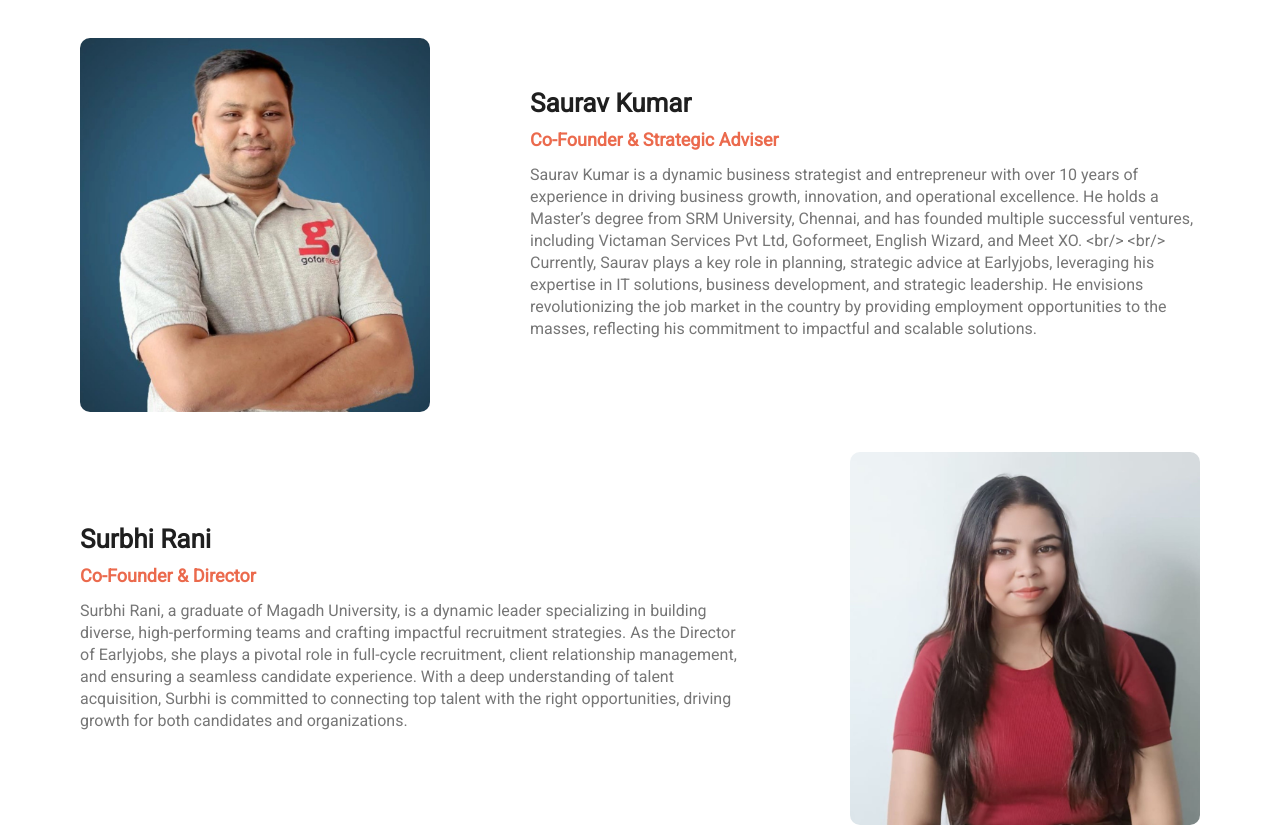
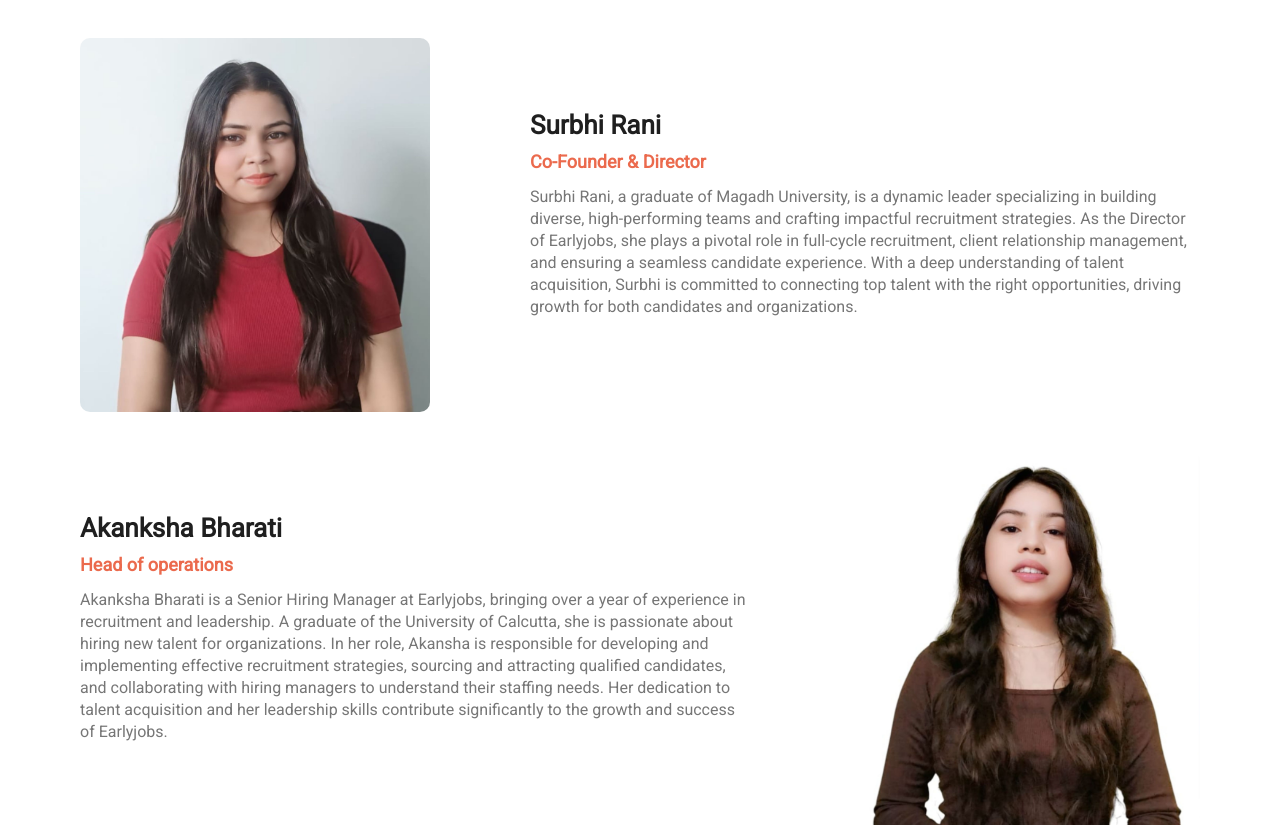
Before and after one commit to akshay-victaman/EarlyJobs, a React (Create React App) app in the folder client/: page /management in a window 1280 px wide. Shown: the part 1490-2317 px from the top of the page. Built offline with nearby package versions, Linux system fonts and the light colour scheme; no server answers.

Commit message:
Photolist arrangement Updated

```diff
--- a/client/src/pages/ManagementPage/index.jsx
+++ b/client/src/pages/ManagementPage/index.jsx
@@ -17,12 +17,7 @@ const ManagementPage = () => {
             desc: "Ravi Kumar originating from Gaya in Bihar, the Founder & Director of Earlyjobs has been a stalwart in the recruitment industry running his agency with dedication and precision. He as an overall experience of 10+ years of experience in various domains. With over a decade of experience across various domains, he has been instrumental in overseeing all operational aspects of Victaman, ensuring efficiency, growth, and strategic alignment. Ravi Prakash Kumar's leadership has been pivotal in driving the success and growth of both Earlyjobs and VictaMan Services Pvt. Ltd., contributing significantly to the recruitment industry.",
             img: '/about_us_imgs/Ravi-Prakash.jpg'
         },
-        {
-            name: 'Saurav Kumar',
-            designation: 'Co-Founder & Strategic Adviser ',
-            desc: "Saurav Kumar is a dynamic business strategist and entrepreneur with over 10 years of experience in driving business growth, innovation, and operational excellence. He holds a Master’s degree from SRM University, Chennai, and has founded multiple successful ventures, including Victaman Services Pvt Ltd, Goformeet, English Wizard, and Meet XO. <br/> <br/> Currently, Saurav plays a key role in planning, strategic advice at Earlyjobs, leveraging his expertise in IT solutions, business development, and strategic leadership. He envisions revolutionizing the job market in the country by providing employment opportunities to the masses, reflecting his commitment to impactful and scalable solutions.",
-            img: '/about_us_imgs/Saurav-Kumar.jpg'
-        },
+
         {
             name: 'Surbhi Rani',
             designation: 'Co-Founder & Director',
@@ -34,6 +29,12 @@ const ManagementPage = () => {
             designation: 'Head of operations',
             desc: "Akanksha Bharati is a Senior Hiring Manager at Earlyjobs, bringing over a year of experience in recruitment and leadership. A graduate of the University of Calcutta, she is passionate about hiring new talent for organizations. In her role, Akansha is responsible for developing and implementing effective recruitment strategies, sourcing and attracting qualified candidates, and collaborating with hiring managers to understand their staffing needs. Her dedication to talent acquisition and her leadership skills contribute significantly to the growth and success of Earlyjobs.",
             img: '/about_us_imgs/Akanksha.jpg'
+        },
+           {
+            name: 'Saurav Kumar',
+            designation: 'Co-Founder & Strategic Adviser ',
+            desc: "Saurav Kumar is a dynamic business strategist and entrepreneur with over 10 years of experience in driving business growth, innovation, and operational excellence. He holds a Master’s degree from SRM University, Chennai, and has founded multiple successful ventures, including Victaman Services Pvt Ltd, Goformeet, English Wizard, and Meet XO. <br/> <br/> Currently, Saurav plays a key role in planning, strategic advice at Earlyjobs, leveraging his expertise in IT solutions, business development, and strategic leadership. He envisions revolutionizing the job market in the country by providing employment opportunities to the masses, reflecting his commitment to impactful and scalable solutions.",
+            img: '/about_us_imgs/Saurav-Kumar.jpg'
         },
     ]
 
```
